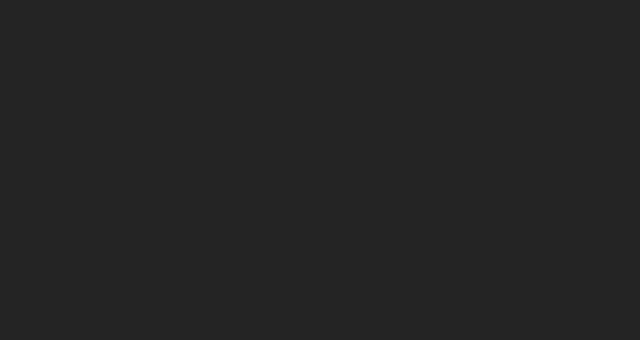
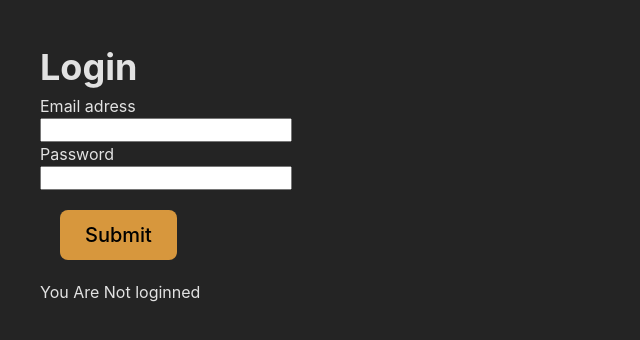
Before and after one commit to AlpayC/MERN_Blog, a React (Vite) app in the folder frontend/: page /login in a window 1280 px wide. Before the commit this address had no page. Shown: the top 340 px of the page, without its empty margins (0-640 px from the left). Built offline with nearby package versions, Linux system fonts and the light colour scheme.

Commit message:
added register and login form with API Endpoints

```diff
--- a/frontend/src/App.jsx
+++ b/frontend/src/App.jsx
@@ -5,6 +5,8 @@ import Home from "./pages/Home/Home";
 import Posts from "./pages/Posts/Posts";
 import Authors from "./pages/Authors/Authors";
 import PostDetails from "./pages/PostDetails/PostDetails";
+import Register from "./pages/Register/Register";
+import Login from "./pages/Login/Login";
 import "./App.css";
 
 function App() {
@@ -17,6 +19,8 @@ function App() {
           <BrowserRouter>
             <Routes>
               <Route path="/" element={<Home />} />
+              <Route path="/register" element={<Register />} />
+              <Route path="/login" element={<Login />} />
               <Route path="/authors" element={<Authors />} />
               <Route path="/posts" element={<Posts />} />
               <Route path="/post/:id" element={<PostDetails />} />
--- /dev/null
+++ b/frontend/src/pages/Login/Login.jsx
@@ -0,0 +1,65 @@
+import "./Login.css";
+import { useState } from "react";
+import axios from "axios";
+
+const Login = () => {
+  const [email, setEmail] = useState("");
+  const [password, setPassword] = useState("");
+  const [login, setLogin] = useState(false);
+
+  const handleSubmit = (e) => {
+    // prevent the form from refreshing the whole page
+    e.preventDefault();
+
+    // set configurations
+    const configuration = {
+      method: "post",
+      url: "/api/login",
+      data: {
+        email,
+        password,
+      },
+    };
+    // make the API call
+    axios(configuration)
+      .then((result) => {
+        setLogin(true);
+      })
+      .catch((error) => {
+        error = new Error();
+      });
+  };
+
+  return (
+    <>
+      <form onSubmit={(e) => handleSubmit(e)}>
+        <h2>Login</h2>
+        <p>Email adress</p>
+        <input
+          name="email"
+          type="email"
+          value={email}
+          onChange={(e) => setEmail(e.target.value)}
+        />
+        <p>Password</p>
+        <input
+          name="password"
+          type="password"
+          value={password}
+          onChange={(e) => setPassword(e.target.value)}
+        />
+        <button onClick={(e) => handleSubmit(e)} type="submit">
+          Submit
+        </button>
+        {/* display success message */}
+        {login ? (
+          <p className="text-success">You Are loggined Successfully</p>
+        ) : (
+          <p className="text-danger">You Are Not loginned</p>
+        )}
+      </form>
+    </>
+  );
+};
+
+export default Login;
--- /dev/null
+++ b/frontend/src/pages/Register/Register.jsx
@@ -0,0 +1,65 @@
+import "./Register.css";
+import { useState } from "react";
+import axios from "axios";
+
+const Register = () => {
+  const [email, setEmail] = useState("");
+  const [password, setPassword] = useState("");
+  const [register, setRegister] = useState(false);
+
+  const handleSubmit = (e) => {
+    // prevent the form from refreshing the whole page
+    e.preventDefault();
+
+    // set configurations
+    const configuration = {
+      method: "post",
+      url: "/api/register",
+      data: {
+        email,
+        password,
+      },
+    };
+    // make the API call
+    axios(configuration)
+      .then((result) => {
+        setRegister(true);
+      })
+      .catch((error) => {
+        error = new Error();
+      });
+  };
+
+  return (
+    <>
+      <form onSubmit={(e) => handleSubmit(e)}>
+        <h2>Register</h2>
+        <p>Email adress</p>
+        <input
+          name="email"
+          type="email"
+          value={email}
+          onChange={(e) => setEmail(e.target.value)}
+        />
+        <p>Password</p>
+        <input
+          name="password"
+          type="password"
+          value={password}
+          onChange={(e) => setPassword(e.target.value)}
+        />
+        <button onClick={(e) => handleSubmit(e)} type="submit">
+          Submit
+        </button>
+        {/* display success message */}
+        {register ? (
+          <p className="text-success">You Are Registered Successfully</p>
+        ) : (
+          <p className="text-danger">You Are Not Registered</p>
+        )}
+      </form>
+    </>
+  );
+};
+
+export default Register;
```
Also changed, not shown: frontend/src/pages/Login/Login.css (added), frontend/src/pages/Register/Register.css (added).
